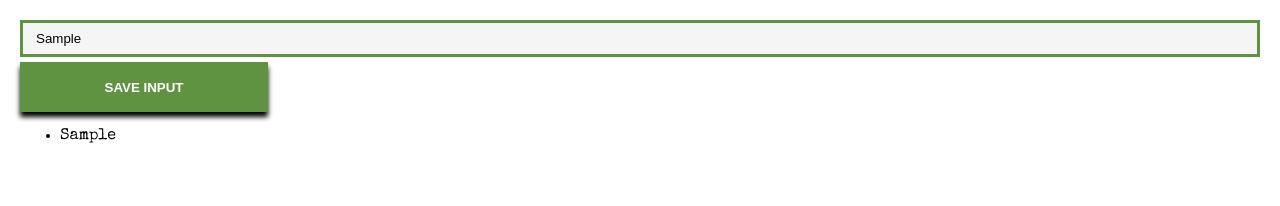
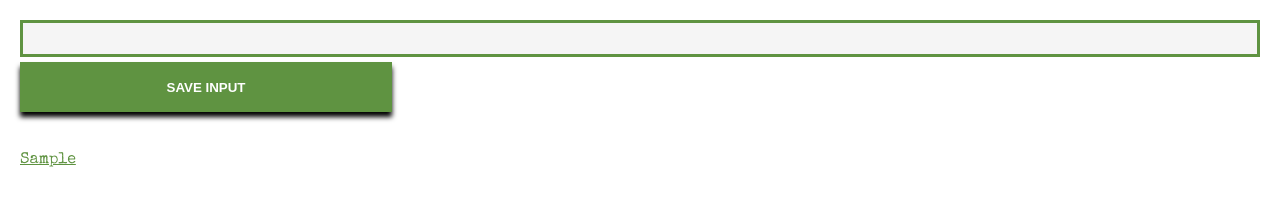
Before and after one commit to kdhhae/chrome-extension, a website built with Vite: page index.html in a window 1280 px wide. Both pictures are taken after typing "Sample" into the empty fields and a click on the button "SAVE INPUT". Built offline with nearby package versions, Linux system fonts and the light colour scheme.

Commit message:
20230127
practice

```diff
--- a/index.css
+++ b/index.css
@@ -14,7 +14,7 @@ border-radius: 7px;
 }
 #input-btn{
     margin-top: 5px;
-    width: 20%;
+    width: 30%;
     height: 50px;
     box-sizing: border-box;
     border: none;
@@ -30,3 +30,15 @@ border-radius: 7px;
     box-shadow: 0px 0px 0px #000000;
     border-radius: 5px;
 }
+
+ul{
+    margin-top: 40px;
+    list-style-type: none;
+    padding: 0;
+}
+li{
+    margin-top: 10px;
+}
+li a{
+    color: #5f9341;
+}
--- a/index.html
+++ b/index.html
@@ -2,6 +2,7 @@
 <html lang="en">
   <head>
     <link rel="stylesheet" href="style.css" />
+    <link rel="icon" type="image/x-icon" href="icon.png" />
     <meta charset="UTF-8" />
     <meta http-equiv="X-UA-Compatible" content="IE=edge" />
     <meta name="viewport" content="width=device-width, initial-scale=1.0" />
--- a/index.js
+++ b/index.js
@@ -1,20 +1,33 @@
+// chrome://extensions/
 const  btn = document.querySelector("#input-btn");
 const inputEl = document.querySelector("#input-el");
 const ulEL = document.querySelector("#ul-el");
 let  myLeads = [];
 
+let leadsFromLocalStorage = JSON.parse(localStorage.getItem("myLeads"));
+console.log(leadsFromLocalStorage);
+
+
+clearInputText =  () => {
+inputEl.value = "";
+}
 
 btn.addEventListener("click", (event) =>{
-    const inputText = inputEl.value;
+    let inputText = inputEl.value;
     myLeads.push(inputText);
+    clearInputText();
+    localStorage.setItem("myLeads",JSON.stringify(myLeads));
+
     renderLeads();
+    console.log(localStorage.getItem("myLeads"))
 });
 
 renderLeads=()=>{
     let listItems = "";
    for (let i = 0; i < myLeads.length; i++) {
         console.log(myLeads[i])
-        listItems += `<li>${myLeads[i]}</li>`; // "<li>" + myLeads[i  ] +"<li/>"
+        listItems += `<li><a href= "https://${myLeads[i]}" target="_blank">${myLeads[i]}</a></li>`;
+        // "<li>" + myLeads[i  ] +"<li/>"
         ulEL.innerHTML = listItems;
         // another method =>
         // const li = document.createElement("li");
--- a/style.css
+++ b/style.css
@@ -6,6 +6,7 @@ body{
     color: white;
     margin: 0;
     padding: 20px ;
+    min-width: 400px;
 }
 #ul-el{
 color: #000;
--- /dev/null
+++ b/vite.config.js
@@ -0,0 +1,6 @@
+import {defineConfig} from 'vite'
+
+
+export default defineConfig({
+	plugins: []
+})
```
Also changed, not shown: package.json (added, +13 -0 lines), icon.png (added), manifest.json (added).
